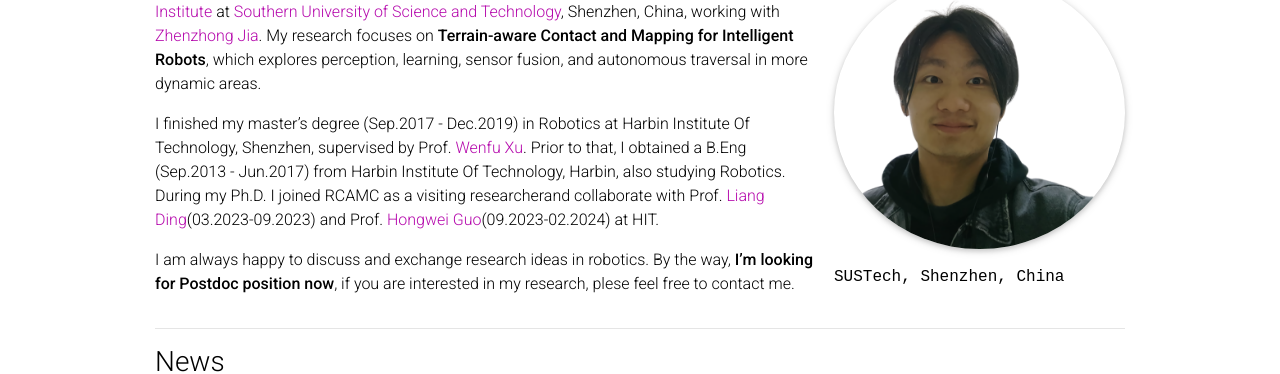
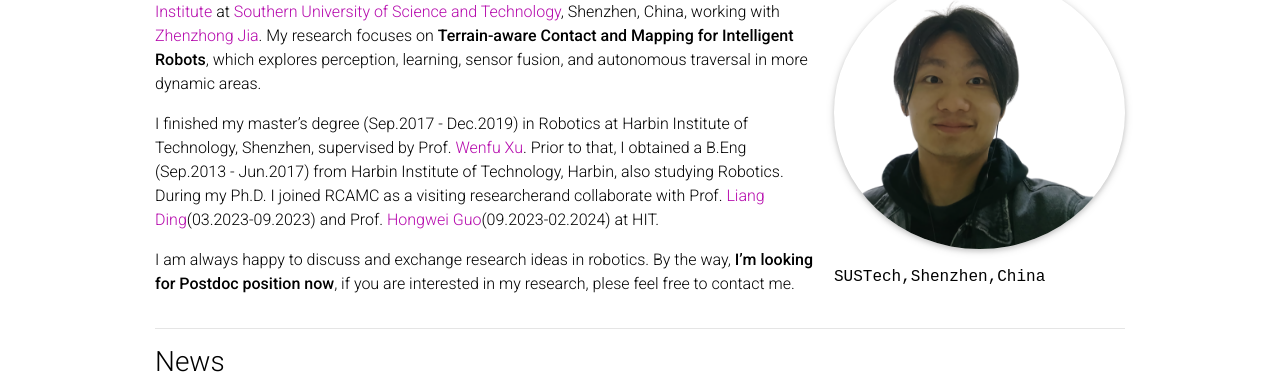
Before and after one commit to crankler/crankler.github.io, a Jekyll site: the page built from _pages/about.md, in a window 1280 px wide and 1208 px high. Shown: the part 224-598 px from the top of the window. Built offline with Jekyll 4.4.1, drawn with Linux system fonts in a browser that asks for light colours; emoji names are drawn with the system emoji font; comment, search, counter and statistics services are not loaded; a style sheet for code colours, icons or effects is not loaded.

Commit message:
receity_here

```diff
--- a/_pages/about.md
+++ b/_pages/about.md
@@ -9,7 +9,7 @@ profile:
   image: profile_pic.png
   image_circular: True # crops the image to make it circular
   address: >
-    <p>SUSTech, Shenzhen, China</p>
+    <p>SUSTech,Shenzhen,China</p>
 
 news: true  # includes a list of news items
 selected_papers: true # includes a list of papers marked as "selected={true}"
@@ -21,8 +21,8 @@ My research focuses on **Terrain-aware Contact and Mapping for Intelligent Robot
 <!-- My goal: Towards Pervasive Robotics and Artificial Intelligence -->
 
 <!-- I graduated with an Mphil from the  -->
-I finished my master's degree (Sep.2017 - Dec.2019) in Robotics at Harbin Institute Of Technology, Shenzhen, supervised by Prof. [Wenfu Xu](http://faculty.hitsz.edu.cn/xuwenfu).
-Prior to that, I obtained a B.Eng (Sep.2013 - Jun.2017) from Harbin Institute Of Technology, Harbin, also studying Robotics.
+I finished my master's degree (Sep.2017 - Dec.2019) in Robotics at Harbin Institute of Technology, Shenzhen, supervised by Prof. [Wenfu Xu](http://faculty.hitsz.edu.cn/xuwenfu).
+Prior to that, I obtained a B.Eng (Sep.2013 - Jun.2017) from Harbin Institute of Technology, Harbin, also studying Robotics.
 During my Ph.D. I joined RCAMC as a visiting researcherand collaborate with Prof. [Liang Ding](https://homepage.hit.edu.cn/liangding)(03.2023-09.2023) and Prof. [Hongwei Guo](https://homepage.hit.edu.cn/guohongwei?lang=zh)(09.2023-02.2024) at HIT.
 <!-- During my Ph.D. I collaborate with the [MetaSLAM](https://metaslam.github.io/) by Prof. Peng Yin at GairLab.  -->
 <!-- ([HITSZ](http://en.hitsz.edu.cn/)) -->
```
